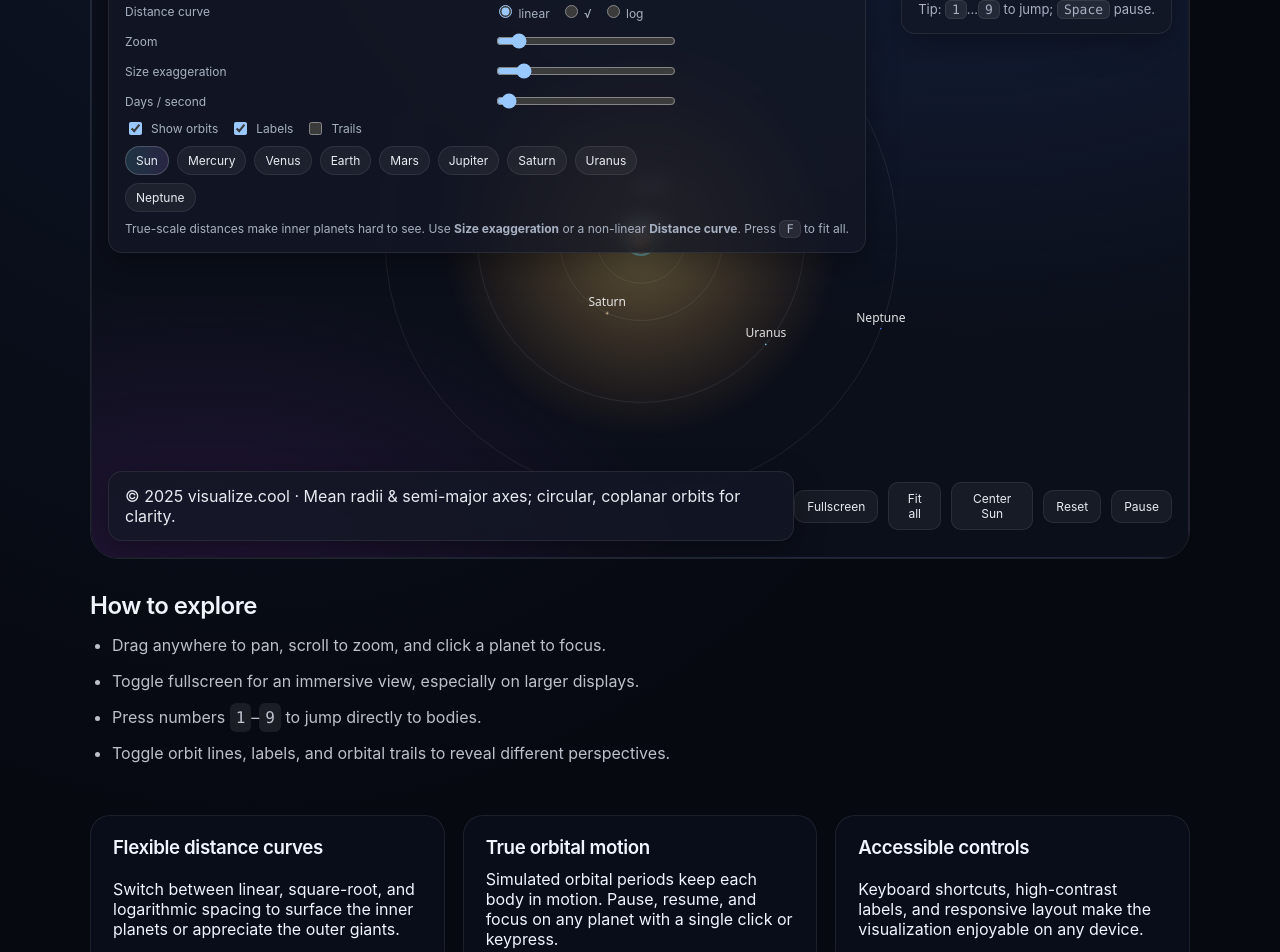
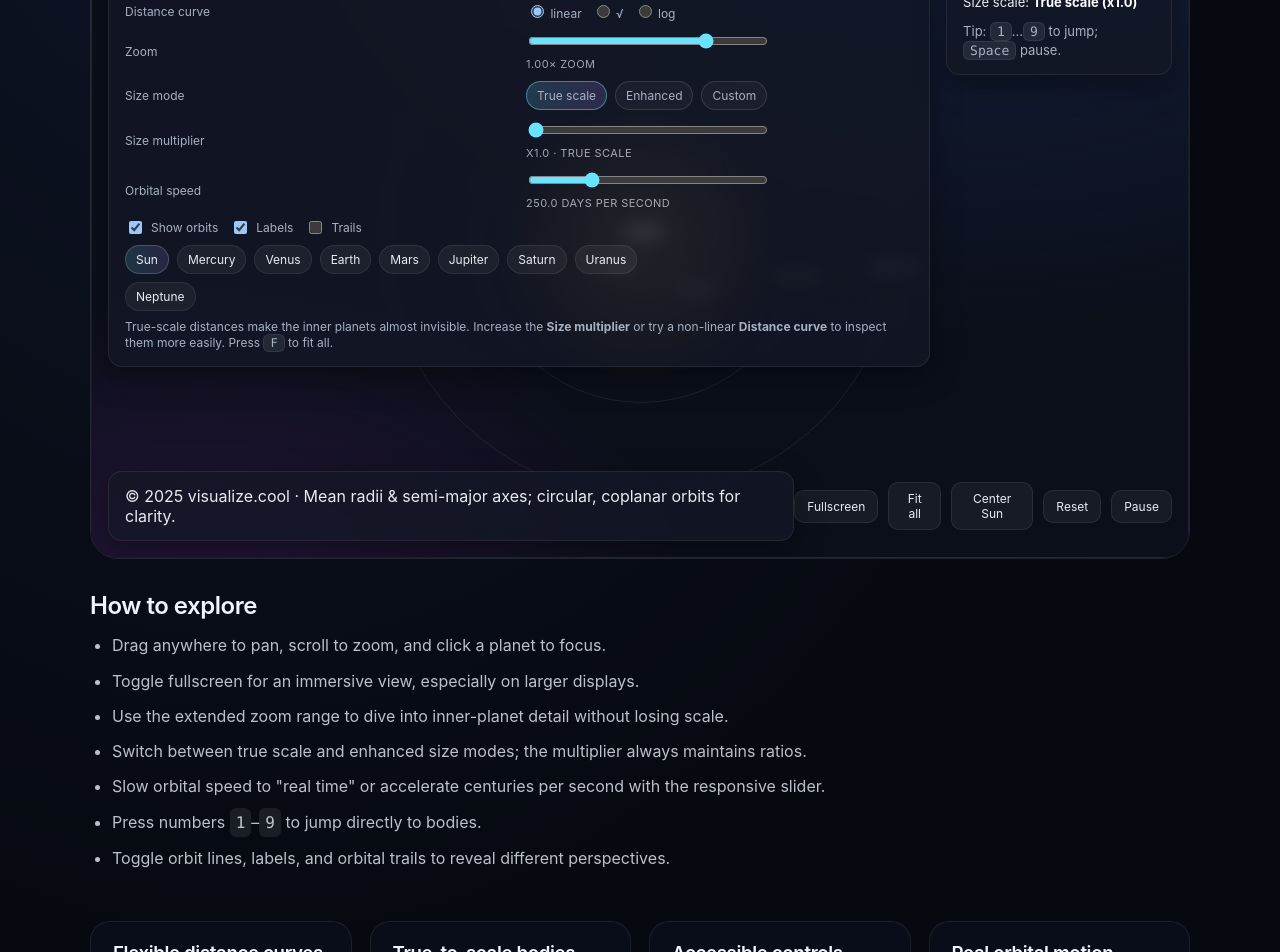
Before and after one commit to joshbickett/visualize.cool, a Next.js app: page /visualizations/solar-system in a window 1280 px wide. Shown: the part 400-1352 px from the top of the page. Built offline with nearby package versions, Linux system fonts and the light colour scheme.

Commit message:
push new visualization version

```diff
--- a/app/globals.css
+++ b/app/globals.css
@@ -46,6 +46,14 @@ p {
 
 button {
   font: inherit;
+}
+
+code {
+  font-family: ui-monospace, SFMono-Regular, Menlo, Consolas, monospace;
+  background: rgba(255, 255, 255, 0.08);
+  border-radius: 6px;
+  padding: 2px 6px;
+  color: rgba(240, 244, 255, 0.85);
 }
 
 .app-shell {
--- a/app/visualizations/solar-system/page.tsx
+++ b/app/visualizations/solar-system/page.tsx
@@ -29,14 +29,19 @@ const highlights = [
       "Switch between linear, square-root, and logarithmic spacing to surface the inner planets or appreciate the outer giants."
   },
   {
-    title: "True orbital motion",
+    title: "True-to-scale bodies",
     description:
-      "Simulated orbital periods keep each body in motion. Pause, resume, and focus on any planet with a single click or keypress."
+      "Planets and the Sun render at their physical radii; enhance size uniformly when you need clarity without distorting proportions."
   },
   {
     title: "Accessible controls",
     description:
-      "Keyboard shortcuts, high-contrast labels, and responsive layout make the visualization enjoyable on any device."
+      "Keyboard shortcuts, a responsive zoom range, and a logarithmic speed slider let you explore comfortably on any device."
+  },
+  {
+    title: "Real orbital motion",
+    description:
+      "Simulated orbital periods keep every body in motion; pause, resume, or focus on planets instantly to compare timelines."
   }
 ];
 
@@ -48,8 +53,8 @@ export default function SolarSystemPage() {
         <h1>Solar System Scale Explorer</h1>
         <p>
           This interactive recreation of our solar system blends accurate orbital mechanics with
-          approachable controls. Experiment with distance curves, exaggerate body sizes, and observe
-          orbital speeds to internalize the vast scale of space.
+          approachable controls. Bodies render at true physical scale relative to their orbits; dial the
+          size multiplier only when you need additional clarity while preserving relative proportions.
         </p>
         <a className="link-arrow" href="/visualizations">
           ← Back to visualizations
@@ -67,6 +72,9 @@ export default function SolarSystemPage() {
         <ul>
           <li>Drag anywhere to pan, scroll to zoom, and click a planet to focus.</li>
           <li>Toggle fullscreen for an immersive view, especially on larger displays.</li>
+          <li>Use the extended zoom range to dive into inner-planet detail without losing scale.</li>
+          <li>Switch between true scale and enhanced size modes; the multiplier always maintains ratios.</li>
+          <li>Slow orbital speed to "real time" or accelerate centuries per second with the responsive slider.</li>
           <li>Press numbers <span className="ss-kbd">1</span>–<span className="ss-kbd">9</span> to jump directly to bodies.</li>
           <li>Toggle orbit lines, labels, and orbital trails to reveal different perspectives.</li>
         </ul>
@@ -86,7 +94,9 @@ export default function SolarSystemPage() {
         <p>
           Distances use mean semi-major axes in astronomical units, scaled via adjustable mapping to
           fit a comfortable viewport. Planetary radii reflect mean equatorial values expressed in
-          kilometers. Orbits are rendered as circular and coplanar to emphasize scale relationships.
+          kilometers. Size mode <code>x1</code> keeps planets at true scale relative to their orbital distances;
+          higher multipliers enlarge every body proportionally for visibility. Orbits are rendered as
+          circular and coplanar to emphasize scale relationships.
         </p>
         <p>
           Motion is simulated by advancing time in days per second. You can slow things down or pause
--- a/components/visualizations/SolarSystem.tsx
+++ b/components/visualizations/SolarSystem.tsx
@@ -49,14 +49,21 @@ type SolarSystemProps = {
   style?: React.CSSProperties;
 };
 
+type SizePreset = 'accurate' | 'enhanced' | 'custom';
+
 const AU_KM = 149_597_870.7;
+const ZOOM_MIN = 0.02;
+const ZOOM_MAX = 400;
+const ZOOM_SLIDER_EXP = 3.4;
+const SPEED_MIN = 0;
+const SPEED_MAX = 20_000;
 
 export default function SolarSystem({
   height = '100vh',
   initialCurve = 'linear',
   initialZoom = 1,
-  initialSizeBoost = 250,
-  initialSpeed = 600,
+  initialSizeBoost = 1,
+  initialSpeed = 250,
   className,
   style
 }: SolarSystemProps) {
@@ -197,8 +204,14 @@ export default function SolarSystem({
   const [focus, setFocus] = useState('Sun');
   const [paused, setPaused] = useState(false);
   const [isFullscreen, setIsFullscreen] = useState(false);
+  const [sizePreset, setSizePreset] = useState<SizePreset>(() => {
+    if (initialSizeBoost === 1) return 'accurate';
+    if (initialSizeBoost === 250) return 'enhanced';
+    return 'custom';
+  });
 
   const curveName = useId();
+  const sizeModeName = useId();
 
   const mapDistanceAU = useCallback(
     (r: number) => {
@@ -245,7 +258,8 @@ export default function SolarSystem({
     const state = stateRef.current;
     const pixelsPerAU = state.baseScale * state.zoom;
     const truePx = (body.radius_km / AU_KM) * pixelsPerAU;
-    return Math.max(1, truePx * state.sizeBoost);
+    const scaled = truePx * state.sizeBoost;
+    return state.sizeBoost <= 1 ? scaled : Math.max(1, scaled);
   }, []);
 
   const fitAll = useCallback(() => {
@@ -266,13 +280,17 @@ export default function SolarSystem({
 
       const pos = bodyPositionAUprime(target, state.timeDays);
       const { w, h } = sizeRef.current;
-      let desiredZoom = state.zoom;
-      if (target.name === 'Sun') {
-        desiredZoom = 1.2;
-      } else {
-        const rAUprime = mapDistanceAU(target.sma_au);
-        const targetPxRadius = Math.min(w, h) * 0.3;
-        desiredZoom = clamp(targetPxRadius / (rAUprime * state.baseScale), 0.3, 8);
+      const viewportMin = Math.max(320, Math.min(w, h));
+      const radiusAU = target.radius_km / AU_KM;
+      const bodyScale = Math.max(radiusAU * state.baseScale * state.sizeBoost, 1e-9);
+      const preferredPx = target.name === 'Sun'
+        ? Math.max(viewportMin * 0.28, 220)
+        : Math.max(150, Math.min(viewportMin * 0.35, 280));
+      let desiredZoom = clamp(preferredPx / bodyScale, ZOOM_MIN, ZOOM_MAX);
+
+      if (sizePreset === 'accurate' && target.name !== 'Sun') {
+        // For tiny inner planets, bias further in to ensure visibility.
+        desiredZoom = clamp(desiredZoom * 1.15, ZOOM_MIN, ZOOM_MAX);
       }
 
       if (animate) {
@@ -289,7 +307,7 @@ export default function SolarSystem({
         setZoom(desiredZoom);
       }
     },
-    [BODIES, bodyByName, bodyPositionAUprime, mapDistanceAU]
+    [BODIES, bodyByName, bodyPositionAUprime, mapDistanceAU, sizePreset]
   );
 
   const drawStarfield = useCallback((ctx: CanvasRenderingContext2D) => {
@@ -311,13 +329,14 @@ export default function SolarSystem({
     ctx.globalAlpha = 1;
   }, []);
 
-  const drawSunGlow = useCallback((ctx: CanvasRenderingContext2D, px: number, py: number) => {
-    const gradient = ctx.createRadialGradient(px, py, 0, px, py, 200);
+  const drawSunGlow = useCallback((ctx: CanvasRenderingContext2D, px: number, py: number, radius: number) => {
+    const glowRadius = Math.max(radius * 60, 140);
+    const gradient = ctx.createRadialGradient(px, py, 0, px, py, glowRadius);
     gradient.addColorStop(0, 'rgba(255,220,120,0.35)');
     gradient.addColorStop(1, 'rgba(255,165,60,0)');
     ctx.fillStyle = gradient;
     ctx.beginPath();
-    ctx.arc(px, py, 200, 0, Math.PI * 2);
+    ctx.arc(px, py, glowRadius, 0, Math.PI * 2);
     ctx.fill();
   }, []);
 
@@ -374,7 +393,7 @@ export default function SolarSystem({
       const point = toScreen(planetPos.x, planetPos.y);
       const radius = planetPixelRadius(body);
 
-      if (body.name === 'Sun') drawSunGlow(ctx, point.x, point.y);
+      if (body.name === 'Sun') drawSunGlow(ctx, point.x, point.y, radius);
 
       const gradient = ctx.createRadialGradient(
         point.x - radius * 0.3,
@@ -546,8 +565,8 @@ export default function SolarSystem({
       event.preventDefault();
       const state = stateRef.current;
       const { zoom: zoomPrev } = state;
-      const delta = Math.sign(event.deltaY) * -0.1;
-      const zoomNext = clamp(zoomPrev * (1 + delta), 0.3, 8);
+      const delta = Math.sign(event.deltaY) * -0.08;
+      const zoomNext = clamp(zoomPrev * (1 + delta), ZOOM_MIN, ZOOM_MAX);
       if (zoomNext === zoomPrev) return;
 
       const rect = canvas.getBoundingClientRect();
@@ -659,21 +678,55 @@ export default function SolarSystem({
   };
 
   const setZoomBoth = (value: number | string) => {
-    const next = clamp(Number(value), 0.3, 8);
+    const next = clamp(Number(value), ZOOM_MIN, ZOOM_MAX);
     setZoom(next);
     stateRef.current.zoom = next;
   };
 
-  const setSizeBoostBoth = (value: number | string) => {
-    const next = clamp(Number(value), 1, 2000);
+  const handleZoomSlider = (value: number | string) => {
+    const slider = Number(value);
+    const actual = sliderToZoom(slider);
+    setZoomBoth(actual);
+  };
+
+  const applySizeBoost = (value: number, preset: SizePreset) => {
+    const next = clamp(value, 0.1, 2000);
     setSizeBoost(next);
     stateRef.current.sizeBoost = next;
+    setSizePreset(preset);
+  };
+
+  const setSizeBoostBoth = (value: number | string) => {
+    const next = Number(value);
+    const preset =
+      Math.abs(next - 1) < 0.001
+        ? 'accurate'
+        : Math.abs(next - 250) < 0.001
+        ? 'enhanced'
+        : 'custom';
+    applySizeBoost(next, preset);
+  };
+
+  const handleSizePreset = (preset: SizePreset) => {
+    if (preset === 'accurate') {
+      applySizeBoost(1, preset);
+    } else if (preset === 'enhanced') {
+      applySizeBoost(250, preset);
+    } else {
+      applySizeBoost(sizeBoost, 'custom');
+    }
   };
 
   const setSpeedBoth = (value: number | string) => {
-    const next = clamp(Number(value), 0, 20_000);
+    const next = clamp(Number(value), SPEED_MIN, SPEED_MAX);
     setSpeed(next);
     stateRef.current.speed = next;
+  };
+
+  const handleSpeedSlider = (value: number | string) => {
+    const slider = Number(value);
+    const actual = sliderToSpeed(slider);
+    setSpeedBoth(actual);
   };
 
   const setShowOrbitsBoth = (checked: boolean) => {
@@ -707,8 +760,7 @@ export default function SolarSystem({
   const resetAll = () => {
     const state = stateRef.current;
     state.zoom = 1;
-    state.sizeBoost = 250;
-    state.speed = 600;
+    state.speed = initialSpeed;
     state.curve = 'linear';
     state.camera.x = 0;
     state.camera.y = 0;
@@ -716,8 +768,8 @@ export default function SolarSystem({
     state.paused = false;
     state.lastFrameMs = 0;
     setZoom(1);
-    setSizeBoost(250);
-    setSpeed(600);
+    applySizeBoost(1, 'accurate');
+    setSpeed(initialSpeed);
     setCurve('linear');
     setFocus('Sun');
     setPaused(false);
@@ -745,6 +797,16 @@ export default function SolarSystem({
       periodYears: body.period_days === Number.POSITIVE_INFINITY ? null : body.period_days / 365.25
     };
   }, [BODIES, bodyByName, focus]);
+
+  const sizeDescriptor = useMemo(() => {
+    if (sizePreset === 'accurate') return 'True scale (x1.0)';
+    const label = `x${formatNumber(sizeBoost)}`;
+    if (sizePreset === 'enhanced') return `Enhanced (${label})`;
+    return `Custom (${label})`;
+  }, [sizeBoost, sizePreset]);
+
+  const zoomDescriptor = useMemo(() => formatZoom(zoom), [zoom]);
+  const speedDescriptor = useMemo(() => formatSpeed(speed), [speed]);
 
   return (
     <div
@@ -790,37 +852,86 @@ export default function SolarSystem({
             </div>
 
             <label htmlFor="ss-zoom">Zoom</label>
+            <div className="ss-sliderwrap">
               <input
                 id="ss-zoom"
                 type="range"
-              min="0.3"
-              max="8"
-              step="0.01"
-              value={zoom}
-              onChange={(event) => setZoomBoth(event.target.value)}
+                min="0"
+                max="100"
+                step="1"
+                value={zoomToSlider(zoom)}
+                onChange={(event) => handleZoomSlider(event.target.value)}
               />
+              <div className="ss-meta" aria-live="polite">
+                {zoomDescriptor}
+              </div>
+            </div>
 
-            <label htmlFor="ss-size">Size exaggeration</label>
+            <label htmlFor="ss-size-mode">Size mode</label>
+            <div className="ss-row ss-segment" id="ss-size-mode" role="radiogroup" aria-label="Size scale mode">
+              {([
+                { value: 'accurate', label: 'True scale' },
+                { value: 'enhanced', label: 'Enhanced' }
+              ] as Array<{ value: SizePreset; label: string }>).map((option) => (
+                <label
+                  key={option.value}
+                  className={`ss-segment__option${sizePreset === option.value ? ' is-active' : ''}`}
+                >
+                  <input
+                    type="radio"
+                    name={sizeModeName}
+                    value={option.value}
+                    checked={sizePreset === option.value}
+                    onChange={() => handleSizePreset(option.value)}
+                  />
+                  {option.label}
+                </label>
+              ))}
+              <label
+                className={`ss-segment__option${sizePreset === 'custom' ? ' is-active' : ''}`}
+              >
+                <input
+                  type="radio"
+                  name={sizeModeName}
+                  value="custom"
+                  checked={sizePreset === 'custom'}
+                  onChange={() => handleSizePreset('custom')}
+                />
+                Custom
+              </label>
+            </div>
+
+            <label htmlFor="ss-size">Size multiplier</label>
+            <div className="ss-sliderwrap">
               <input
                 id="ss-size"
                 type="range"
-              min="1"
+                min="0.1"
                 max="2000"
-              step="1"
+                step="0.1"
                 value={sizeBoost}
                 onChange={(event) => setSizeBoostBoth(event.target.value)}
               />
+              <div className="ss-meta" aria-live="polite">
+                {sizePreset === 'accurate' ? 'x1.0 · true scale' : `x${formatNumber(sizeBoost)}${sizePreset === 'enhanced' ? ' · enhanced' : ''}`}
+              </div>
+            </div>
 
-            <label htmlFor="ss-speed">Days / second</label>
+            <label htmlFor="ss-speed">Orbital speed</label>
+            <div className="ss-sliderwrap">
               <input
                 id="ss-speed"
                 type="range"
                 min="0"
-              max="20000"
-              step="10"
-              value={speed}
-              onChange={(event) => setSpeedBoth(event.target.value)}
+                max="100"
+                step="1"
+                value={speedToSlider(speed)}
+                onChange={(event) => handleSpeedSlider(event.target.value)}
               />
+              <div className="ss-meta" aria-live="polite">
+                {speedDescriptor}
+              </div>
+            </div>
           </div>
 
           <div className="ss-toggles">
@@ -865,8 +976,9 @@ export default function SolarSystem({
           </div>
 
           <div className="ss-legend">
-            True-scale distances make inner planets hard to see. Use <b>Size exaggeration</b> or a
-            non-linear <b>Distance curve</b>. Press <span className="ss-kbd">F</span> to fit all.
+            True-scale distances make the inner planets almost invisible. Increase the <b>Size
+            multiplier</b> or try a non-linear <b>Distance curve</b> to inspect them more easily.
+            Press <span className="ss-kbd">F</span> to fit all.
           </div>
         </div>
 
@@ -892,6 +1004,9 @@ export default function SolarSystem({
                 </div>
               </>
             )}
+            <div>
+              Size scale: <b>{sizeDescriptor}</b>
+            </div>
             <div className="ss-tip">
               Tip: <span className="ss-kbd">1</span>…<span className="ss-kbd">9</span> to jump;{' '}
               <span className="ss-kbd">Space</span> pause.
@@ -949,6 +1064,73 @@ function rand(a: number, b: number) {
 
 function formatKM(n: number) {
   return `${Math.round(n).toLocaleString()} km`;
+}
+
+function formatNumber(n: number) {
+  if (n >= 1000) return n.toFixed(0);
+  if (n >= 10) return n.toFixed(1);
+  return n.toFixed(2);
+}
+
+function sliderToZoom(slider: number) {
+  const t = Math.pow(clamp(slider / 100, 0, 1), ZOOM_SLIDER_EXP);
+  const ratio = Math.pow(ZOOM_MAX / ZOOM_MIN, t);
+  return clamp(ZOOM_MIN * ratio, ZOOM_MIN, ZOOM_MAX);
+}
+
+function zoomToSlider(zoom: number) {
+  const safeZoom = clamp(zoom, ZOOM_MIN, ZOOM_MAX);
+  const totalRatio = ZOOM_MAX / ZOOM_MIN;
+  const ratio = safeZoom / ZOOM_MIN;
+  const t = Math.log(ratio) / Math.log(totalRatio || 10);
+  const slider = Math.pow(clamp(t, 0, 1), 1 / ZOOM_SLIDER_EXP) * 100;
+  return Math.round(slider);
+}
+
+function formatZoom(z: number) {
+  if (z >= 10) return `${z.toFixed(1)}× zoom`;
+  if (z >= 1) return `${z.toFixed(2)}× zoom`;
+  return `${z.toFixed(3)}× zoom`;
+}
+
+function formatSpeed(daysPerSecond: number) {
+  if (daysPerSecond <= 0) return 'Paused';
+  if (daysPerSecond >= 365) {
+    return `${formatNumber(daysPerSecond / 365)} years per second`;
+  }
+  if (daysPerSecond >= 1) {
+    return `${formatNumber(daysPerSecond)} days per second`;
+  }
+  const secondsPerDay = 1 / daysPerSecond;
+  if (secondsPerDay < 60) {
+    return `1 day every ${secondsPerDay.toFixed(0)} sec`;
+  }
+  const minutesPerDay = secondsPerDay / 60;
+  if (minutesPerDay < 60) {
+    return `1 day every ${minutesPerDay.toFixed(1)} min`;
+  }
+  const hoursPerDay = minutesPerDay / 60;
+  if (hoursPerDay < 48) {
+    return `1 day every ${hoursPerDay.toFixed(2)} hr`;
+  }
+  const daysReal = hoursPerDay / 24;
+  if (daysReal < 365) {
+    return `1 day every ${daysReal.toFixed(1)} days`;
+  }
+  const yearsReal = daysReal / 365;
+  return `1 day every ${yearsReal.toFixed(2)} years`;
+}
+
+function sliderToSpeed(slider: number) {
+  const t = clamp(slider / 100, 0, 1);
+  const eased = Math.pow(t, 3.2);
+  return Math.round(eased * SPEED_MAX);
+}
+
+function speedToSlider(speed: number) {
+  const t = clamp(speed, SPEED_MIN, SPEED_MAX) / SPEED_MAX;
+  const slider = Math.pow(t, 1 / 3.2);
+  return Math.round(slider * 100);
 }
 
 function getFullscreenElement(): Element | null {
@@ -1012,8 +1194,22 @@ const css = `
 .ss-sub { font-size:12px; color:var(--muted); margin-top:4px; }
 .ss-controls { display:grid; grid-template-columns: 1fr 1fr; gap:10px 14px; align-items:center; margin-top:10px; }
 .ss-controls label { font-size:12px; color:var(--muted); }
-.ss-controls input[type="range"] { width:180px; }
+.ss-controls input[type="range"] { width:100%; max-width:240px; accent-color: var(--accent); }
 .ss-row { display:flex; gap:10px; align-items:center; }
+.ss-segment { gap:8px; flex-wrap:wrap; }
+.ss-segment__option {
+  display:inline-flex; align-items:center; gap:6px; padding:6px 10px;
+  border-radius:999px; border:1px solid rgba(255,255,255,0.12);
+  background: rgba(255,255,255,0.04); font-size:12px; cursor:pointer;
+  transition: border-color 0.2s ease, background 0.2s ease;
+}
+.ss-segment__option input { position:absolute; opacity:0; pointer-events:none; }
+.ss-segment__option.is-active {
+  background: linear-gradient(90deg, rgba(106,227,255,0.18), rgba(176,132,255,0.18));
+  border-color: rgba(106,227,255,0.45);
+}
+.ss-sliderwrap { display:grid; gap:6px; }
+.ss-meta { font-size:11px; color:rgba(240,244,255,0.65); letter-spacing:0.04em; text-transform:uppercase; }
 .ss-chiplist { display:flex; flex-wrap:wrap; gap:8px; margin-top:8px; max-width:560px; }
 .ss-chip {
   padding:6px 10px; border-radius:999px; font-size:12px; border:1px solid var(--border);
```
Lines whose indentation alone changed are shown as unchanged.
